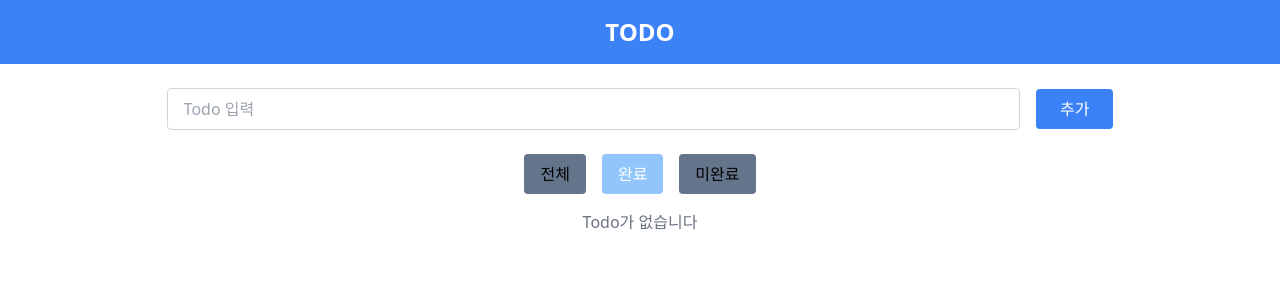
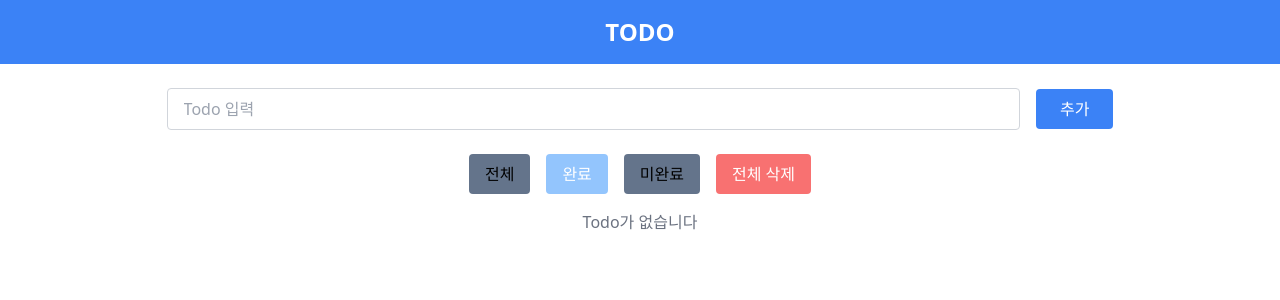
Before and after one commit to tnwls1006/todo, a React (Vite) app: page / in a window 1280 px wide. Both pictures are taken after a click on the button "완료". Shown: the top 300 px of the page. Built offline with nearby package versions, Linux system fonts and the light colour scheme.

Commit message:
Add all delete function_completed

```diff
--- a/src/hooks/useTodo.js
+++ b/src/hooks/useTodo.js
@@ -34,8 +34,13 @@ const useTodo = create((set) => ({
         {...todo, todo:updatedText}: todo),
     })),
 
+    // 필터
     setFilter: (filter) => set(() => ({filter})),
 
+    // 완료 항목 일괄 삭제
+    completedAllDelete:  () => set((state) => ({
+        todos: state.todos.filter((todo) => !todo.completed),
+    })),
 }))
 
 export default useTodo;
--- a/src/z_components/TodoFilter.jsx
+++ b/src/z_components/TodoFilter.jsx
@@ -3,6 +3,7 @@ import useTodo from "../hooks/useTodo"
 function TodoFilter() {
   const filter = useTodo((state) => state.filter);
   const setFilter = useTodo((state) => state.setFilter);
+  const completedAllDelete = useTodo((state) => state.completedAllDelete);
 
   return (
     <div className="flex justify-center gap-4 my-4">
@@ -26,6 +27,14 @@ function TodoFilter() {
           "bg-blue-300 text-white" : "bg-slate-500"}`}>
         미완료
       </button>
+
+      {/* 완료 필터때만 완료 일괄 삭제 표시 */}
+      {filter === "completed" &&  (
+        <button onClick={completedAllDelete}
+        className="bg-red-400 text-white px-4 py-2 rounded hover:bg-red-600">
+          전체 삭제
+        </button>
+      )}
     </div>
   )
 }
```
Also changed, not shown: 1 other file (tests, documents, lock files or other folders).
